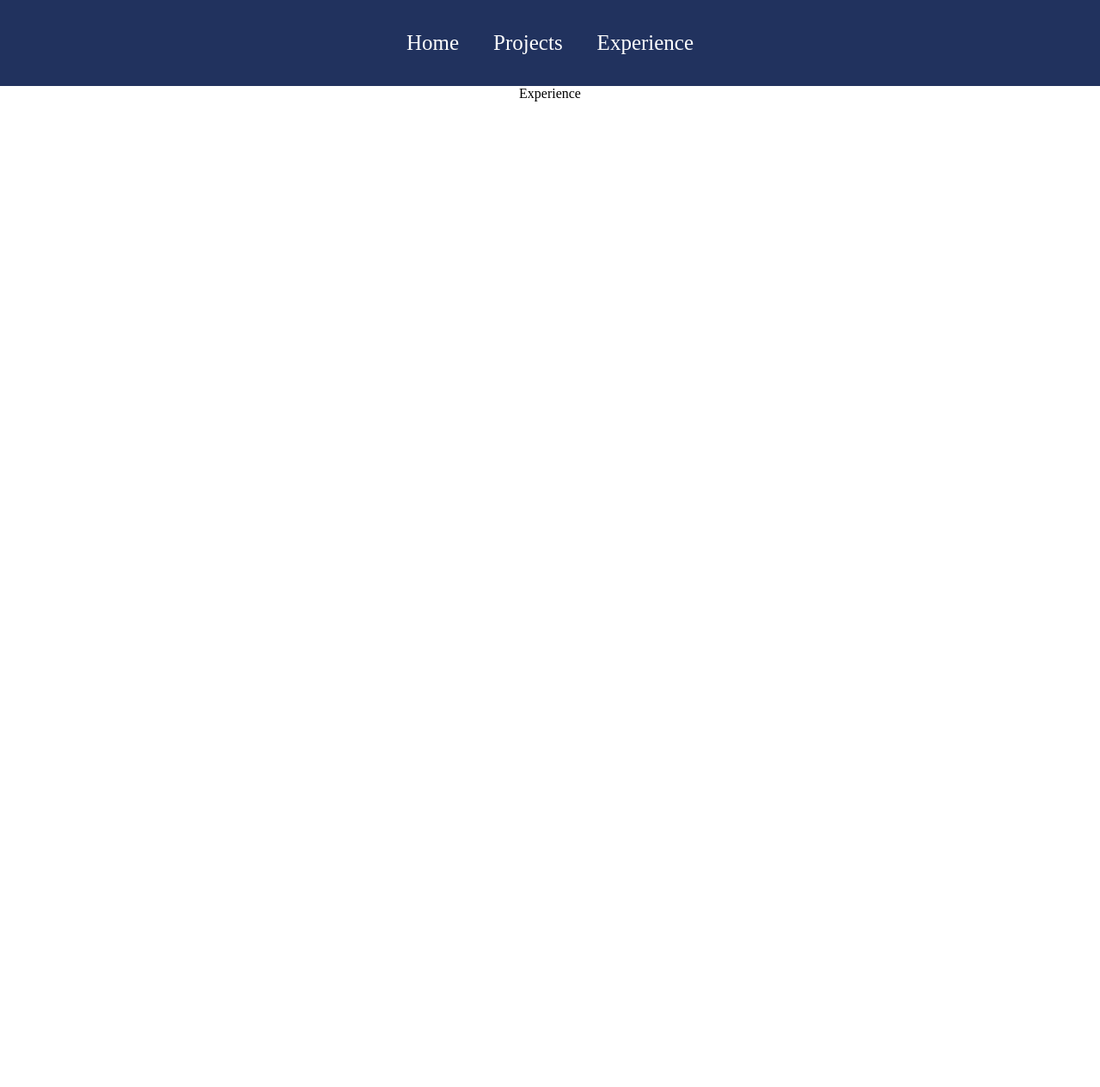
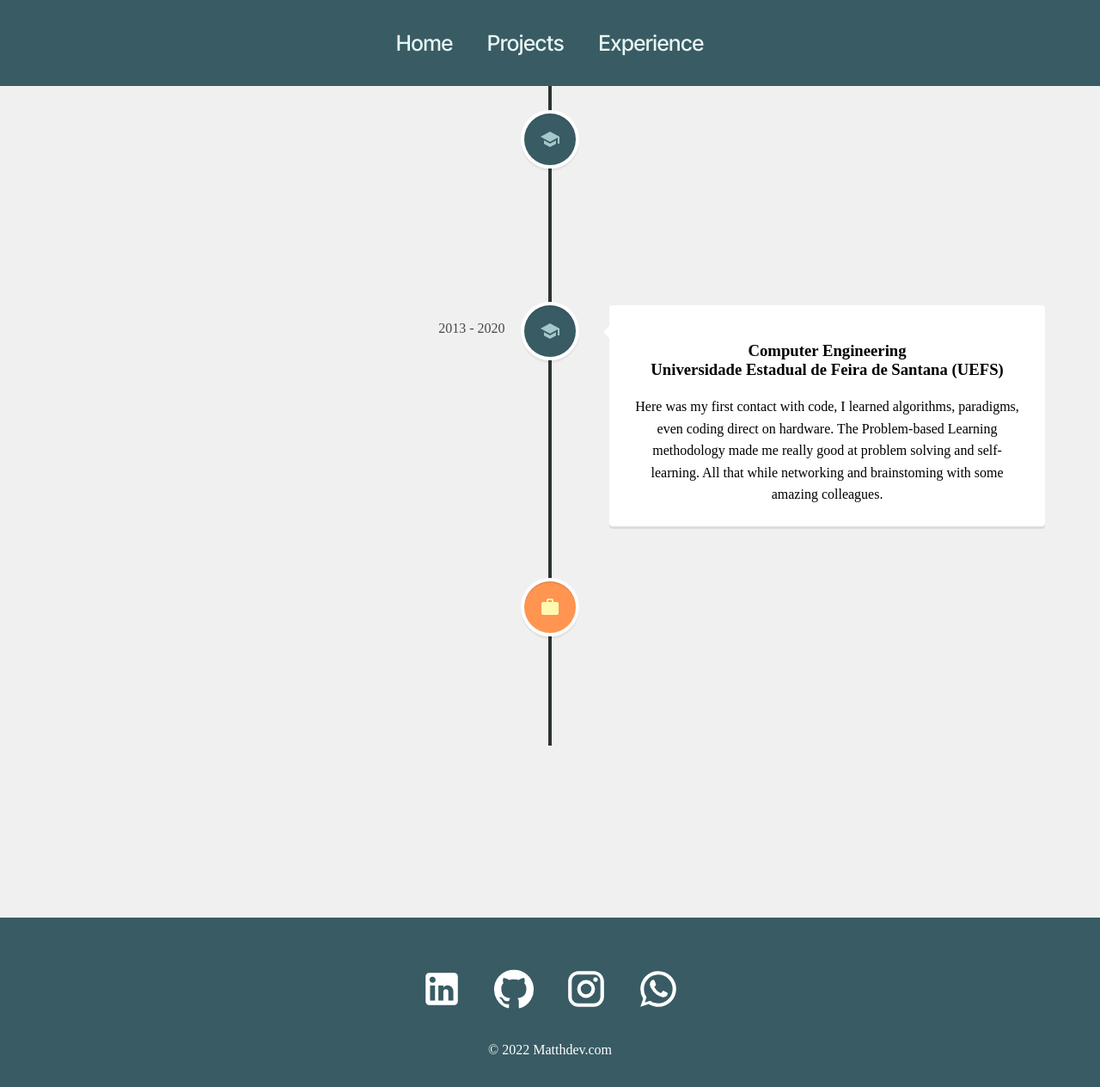
Before and after one commit to mthalima/personal-portfolio, a React (Create React App) app: page /experience in a window 1280 px wide. Shown: the top 1264 px of the page at 86% size. Before the commit the page ends 800 px from the top, so only its background shows below. Built offline with nearby package versions, Linux system fonts and the light colour scheme.

Commit message:
um monte de coisa nova

```diff
--- a/package.json
+++ b/package.json
@@ -10,8 +10,10 @@
     "@testing-library/jest-dom": "^5.16.5",
     "@testing-library/react": "^13.4.0",
     "@testing-library/user-event": "^13.5.0",
+    "babel-polyfill": "^6.26.0",
     "react": "^18.2.0",
     "react-dom": "^18.2.0",
+    "react-mk": "^1.1.5",
     "react-router-dom": "^6.4.1",
     "react-scripts": "5.0.1",
     "react-vertical-timeline-component": "^3.5.2",
--- a/src/App.css
+++ b/src/App.css
@@ -1,4 +1,9 @@
 body{
+  width: 100%;
+  height: auto;
+  display: flex;
+  flex-direction: column;
+  background-color: #f0f0f0;
   margin: 0;
   padding: 0;
 }
--- a/src/App.js
+++ b/src/App.js
@@ -4,6 +4,7 @@ import Home from './pages/Home';
 import Projects from './pages/Projects';
 import Experience from './pages/Experience';
 import Navbar from './components/Navbar';
+import Footer from './components/Footer';
 
 function App() {
   return (
@@ -15,6 +16,7 @@ function App() {
           <Route path='/experience' element={<Experience />}></Route>
           <Route path='/projects' element={<Projects />}></Route>
         </Routes>
+        <Footer />
       </Router>
     </div>
   );
--- /dev/null
+++ b/src/Styles/Footer.css
@@ -0,0 +1,28 @@
+.footer {
+    width: 100%;
+    height: 200px;
+    background: #395B64;
+    display: flex;
+    justify-content: center;
+    align-items: center;
+    flex-direction: column;
+    padding-top: 10px;
+    margin-top: 200px;
+  }
+
+  .socialMedia svg {
+    color: white;
+    margin: 17px;
+    font-size: 50px;
+    cursor: pointer;
+  }
+
+  .footer p {
+    color: white;
+  }
+
+  @media only screen and (max-width: 600px) {
+    .footer svg {
+      font-size: 50px;
+    }
+  }
--- /dev/null
+++ b/src/Styles/Home.css
@@ -0,0 +1,104 @@
+@import url('https://fonts.googleapis.com/css2?family=Source+Code+Pro&display=swap');
+@import url('https://fonts.googleapis.com/css2?family=Inter+Tight:wght@500&family=Source+Code+Pro&display=swap');
+
+
+.home {
+    width: 100%;
+    align-items: center;
+    font-family: "Arial", sans-serif;
+    color: #242929;
+  }
+
+  .about {
+    width: 100%;
+    height: calc(100vh - 90px);
+    display: flex;
+    flex-direction: column;
+    align-items: center;
+    text-align: center;
+    background-color: #395B64;
+    color: #f0f0f0;
+    ;
+  }
+
+  .meunome{
+    color: #242929;
+  }
+
+  .about h2 {
+    width: 100%;
+    font-family: 'Source Code Pro', monospace;
+    font-size: 75px;
+    color: #A5C9CA;
+    height: 50px;
+    text-align: left;
+    margin-right: 70vh;
+    overflow:visible;
+}
+  .about p {
+    display: inline;
+    font-size: 22px;
+    color: #E7F6F2;
+  }
+
+  .about .prompt {
+    width: 40%;
+    font-size: 30px;
+    color: black;
+  }
+  .prompt svg {
+    font-size: 60px;
+    margin: 5px;
+    color: white;
+  }
+
+  .skills {
+    font-size: 35px;
+    width: 100%;
+    display: flex;
+    justify-content: center;
+    flex-direction: column;
+    align-items: center;
+    font-family: 'Inter Tight', sans-serif;
+    text-align: center;
+  }
+
+  .skills h1, h2 {
+    color: #395B64;
+    font-family: 'Inter Tight', sans-serif;
+    align-items: center;
+  }
+
+  .skills .list {
+    list-style: none;
+    width: 60%;
+  }
+
+  .list span {
+    font-family: 'Inter Tight', sans-serif;
+    font-size: 20px;
+  }
+
+  @media only screen and (max-width: 600px) {
+    .about h2 {
+      font-size: 40px;
+      margin-right: 10vh;
+    }
+
+    .about .prompt {
+      margin-top: 10px;
+      font-size: 20px;
+      width: 80%;
+    }
+
+    .skills {
+      text-align: center;
+    }
+    .list {
+      padding: 0;
+    }
+
+    .skills h2 {
+      font-size: 30px;
+    }
+  }
--- a/src/Styles/Navbar.css
+++ b/src/Styles/Navbar.css
@@ -1,7 +1,10 @@
+@import url('https://fonts.googleapis.com/css2?family=Inter+Tight:wght@500&family=Source+Code+Pro&display=swap');
+
 .navbar {
     width: 100%;
     height: 100px;
-    background: #21325e;
+    background-color: #395B64;
+
   }
 
   .links {
@@ -14,11 +17,13 @@
   }
 
   .navbar a {
-    color: white;
+    font-family: 'Inter Tight', sans-serif;
+    color: #E7F6F2;
     text-decoration: none;
     margin: 20px;
     font-size: 25px;
   }
+
 
   .toggleButton {
     width: 100%;
@@ -26,6 +31,7 @@
     display: flex;
     align-items: center;
     justify-content: flex-end;
+    margin-right: 20px;
   }
 
   .toggleButton svg {
--- /dev/null
+++ b/src/components/Footer.jsx
@@ -0,0 +1,22 @@
+import React from 'react';
+import LinkedInIcon from '@mui/icons-material/LinkedIn';
+import GitHubIcon from '@mui/icons-material/GitHub';
+import InstagramIcon from '@mui/icons-material/Instagram';
+import WhatsAppIcon from '@mui/icons-material/WhatsApp';
+import '../Styles/Footer.css';
+
+const Footer = () => {
+  return (
+    <div className='footer'>
+      <div className='socialMedia'>
+        <LinkedInIcon />
+        <GitHubIcon />
+        <InstagramIcon />
+        <WhatsAppIcon />
+      </div>
+      <p> &copy; 2022 Matthdev.com </p>
+    </div>
+  )
+}
+
+export default Footer
--- /dev/null
+++ b/src/components/Headline.jsx
@@ -0,0 +1,24 @@
+import React from 'react';
+import Keyboard, { Cursor } from 'react-mk';
+
+
+const Headline = () => {
+  return (
+    <div>
+        <Keyboard keyPressDelayRange={[0, 200]}>
+            A software developer passionate for programing,
+        </Keyboard>
+        <br />
+        <Keyboard keyPressDelayRange={[0, 200]}>
+      {({ type }) =>
+        type(
+          4500,
+          'building clean, simplistic and modern systems.'
+        )}
+        </Keyboard>
+        <Cursor />
+    </div>
+  )
+}
+
+export default Headline
--- a/src/pages/Experience.jsx
+++ b/src/pages/Experience.jsx
@@ -1,9 +1,49 @@
-import React from 'react'
+import React from 'react';
+import { VerticalTimeline, VerticalTimelineElement } from 'react-vertical-timeline-component';
+import "react-vertical-timeline-component/style.min.css";
+import SchoolIcon from '@mui/icons-material/School';
+import WorkIcon from '@mui/icons-material/Work';
 
 function Experience() {
   return (
-    <div>
-      Experience
+    <div className='experience'>
+      <VerticalTimeline lineColor='#2C3333'>
+        <VerticalTimelineElement className='vertical-timeline-element--education'
+          date='2008 - 2011'
+          iconStyle={{background: "#395B64", color: "#A5C9CA"}}
+          icon={< SchoolIcon />}
+          >
+            <h3 className='vertical-timeline-element--title'>
+            Finished high School in my Hometown</h3>
+            <p>When I finished High school I moved to Salvador-Ba to study and get in to University.</p>
+          </VerticalTimelineElement>
+
+          <VerticalTimelineElement className='vertical-timeline-element--education'
+          date='2013 - 2020'
+          iconStyle={{background: "#395B64", color: "#A5C9CA"}}
+          icon={< SchoolIcon />}
+          >
+            <h3 className='vertical-timeline-element--title'>
+            Computer Engineering <br/> Universidade Estadual de Feira de Santana (UEFS)</h3>
+            <p>Here was my first contact with code, I learned algorithms, paradigms,
+              even coding direct on hardware. The Problem-based Learning methodology
+              made me really good at problem solving and self-learning.
+              All that while networking and brainstoming with some amazing colleagues.</p>
+          </VerticalTimelineElement>
+
+          <VerticalTimelineElement className='vertical-timeline-element--work'
+          date='2008 - 2011'
+          iconStyle={{background: "#FF9551", color: "#FFF9B0"}}
+          icon={< WorkIcon />}
+          >
+            <h3 className='vertical-timeline-element--title'>
+            My first real life job</h3>
+            <p>It was a freelance job which a local softhouse hired me
+               to help develop a social network interface using mostly ReactJS.
+            </p>
+          </VerticalTimelineElement>
+
+      </VerticalTimeline>
     </div>
   )
 }
--- a/src/pages/Home.jsx
+++ b/src/pages/Home.jsx
@@ -1,8 +1,43 @@
-import React from 'react'
+import React from 'react';
+import Headline from '../components/Headline';
+
+import '../Styles/Home.css'
 
 function Home() {
+
   return (
-    <div>Home</div>
+    <div className='home'>
+      <div className='about'>
+        <div className='headline'>
+          <h2>Hello there!<br />
+              I'm <span className='meunome'>Matheus</span>,<br />
+              <p><Headline /></p>
+              </h2>
+        </div>
+        <div className='prompt'>
+
+        </div>
+      </div>
+      <div className='skills'>
+        <h1>Skills</h1>
+        <ol className='list'>
+          <li className='item'>
+            <h2>Front-end</h2>
+            <span>HTML, CSS, ReactJS, Redux, Tailwind, MaterialUI, StyledComponents</span>
+          </li>
+
+          <li className='item'>
+            <h2>Back-end</h2>
+            <span>Laravel, Mysql, NodeJS ExpressJS</span>
+          </li>
+
+          <li className='item'>
+            <h2>Languages</h2>
+            <span>Javascript, Typescript, PHP</span>
+          </li>
+        </ol>
+      </div>
+    </div>
   )
 }
 
```
Also changed, not shown: 1 other file (tests, documents, lock files or other folders).
